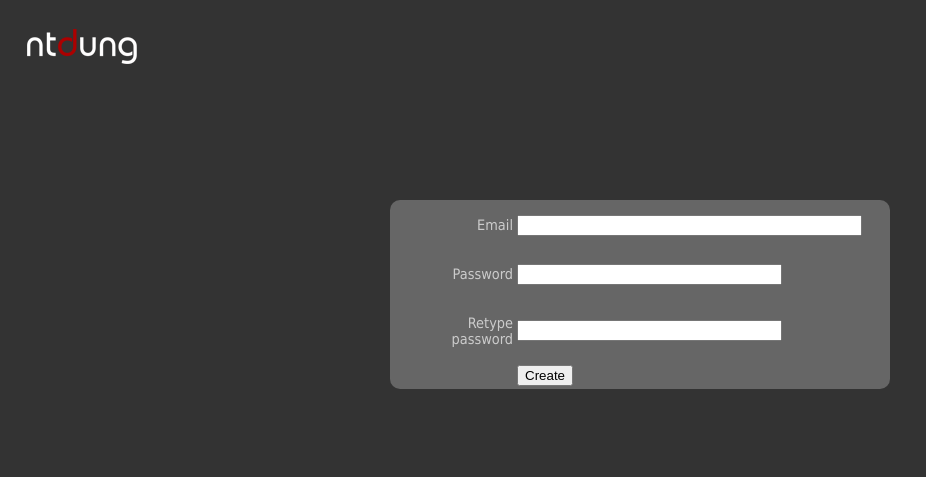
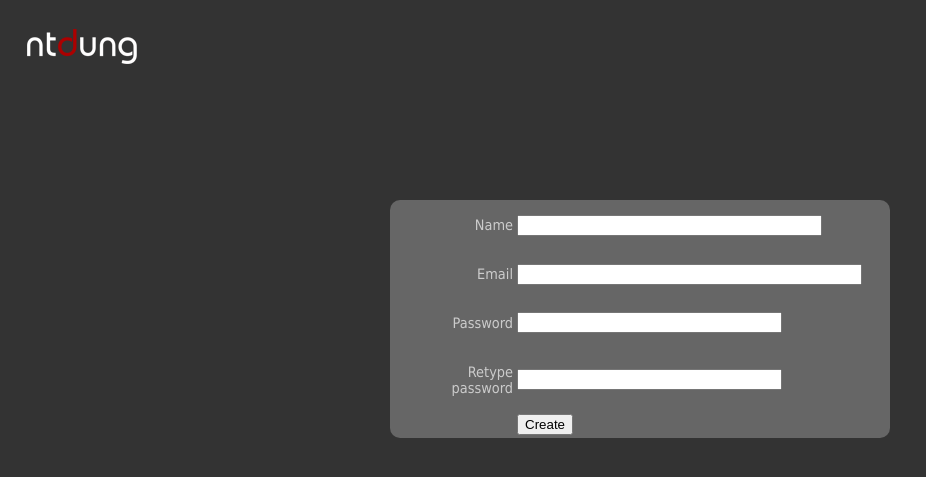
Before and after one commit to NguyenThanhDung/ntd.vn, a PHP site: page /account.php?action=new_user_form&source=xclams in a window 1280 px wide. Shown: the top 477 px of the page, without its empty margins (0-926 px from the left). Run offline with PHP 8.4, Linux system fonts and the light colour scheme.

Commit message:
+ Create account: Invalid case

```diff
--- a/account.php
+++ b/account.php
@@ -1,15 +1,43 @@
 <?php
 session_start();
 
+include "config.php";
+include "utils.php";
+include "manager/UserManager.php";
+
 $action = $_GET["action"];
 $source = $_GET["source"];
+Utils::Log("action=$action");
+Utils::Log("source=$source");
 
-switch ($action)
+$include_page = "";
+$message = "";
+
+switch($action)
 {
-	case "new_user_form":
-		include "pages/account/new_user_form.php";
+	case "create_account":
+		$email = $_POST["email"];
+		$password = $_POST["password"];
+		$displayName = $_POST["display_name"];
+
+		$result = UserManager::CreateUser($email, $password, $displayName);
+		if($result)
+		{
+			echo "";
+		}
+		else
+		{
+			$message = "Invalid information";
+			$include_page = "pages/account/new_user_form.php";
+		}
+
 		break;
+
 	default:
+		$include_page =  "pages/account/$action.php";
 		break;
 }
+
+Utils::Log("include_page=$include_page");
+include $include_page;
 ?>
--- /dev/null
+++ b/config.php
@@ -0,0 +1,11 @@
+<?php
+class Config
+{
+	const SERVER_NAME = "localhost";
+	const DATABASE_NAME = "ntd";
+	const USERNAME = "root";
+	const PASSWORD = "123456";
+
+	const IS_DEBUG = FALSE;
+}
+?>
--- /dev/null
+++ b/manager/UserManager.php
@@ -0,0 +1,9 @@
+<?php
+class UserManager
+{
+	static function CreateUser($email, $password, $displayName)
+	{
+		return false;
+	}
+}
+?>
--- a/pages/account/new_user_form.php
+++ b/pages/account/new_user_form.php
@@ -15,8 +15,18 @@
 	</div>
 
 	<div id="form">
+		<?php
+		if(isset($message) && $message != "")
+		{
+			echo "<p>$message</p>";
+		}
+		?>
 		<form action="account.php?action=create_account&source=<?php echo $source; ?>" method="post">
 			<table border="0">
+				<tr>
+					<td><p>Name</p></td>
+					<td><input type="text" name="display_name" size="35"></td>
+				</tr>
 				<tr>
 					<td><p>Email</p></td>
 					<td><input type="email" name="email" size="40"></td>
--- a/style/account.css
+++ b/style/account.css
@@ -16,8 +16,8 @@ p
 {
 	font-family: Tahoma, Arial, Sans-serif;
 	font-size: 0.9em;
-	color: #ccc;
-	text-align: right;
+	color: red;
+	text-align: center;
 }
 
 #form
@@ -32,5 +32,12 @@ p
 {
 	width: 450px;
 	margin: 20px auto 20px;
-	//border: solid red 1px;
 }
+
+#form table p
+{
+	font-family: Tahoma, Arial, Sans-serif;
+	font-size: 0.9em;
+	color: #ccc;
+	text-align: right;
+}
--- /dev/null
+++ b/utils.php
@@ -0,0 +1,11 @@
+<?php
+class Utils
+{
+	static function Log($content) {
+		if(Config::IS_DEBUG)
+		{
+			echo "<p>[DEBUG] $content</p>";
+		}
+	}
+}
+?>
```
